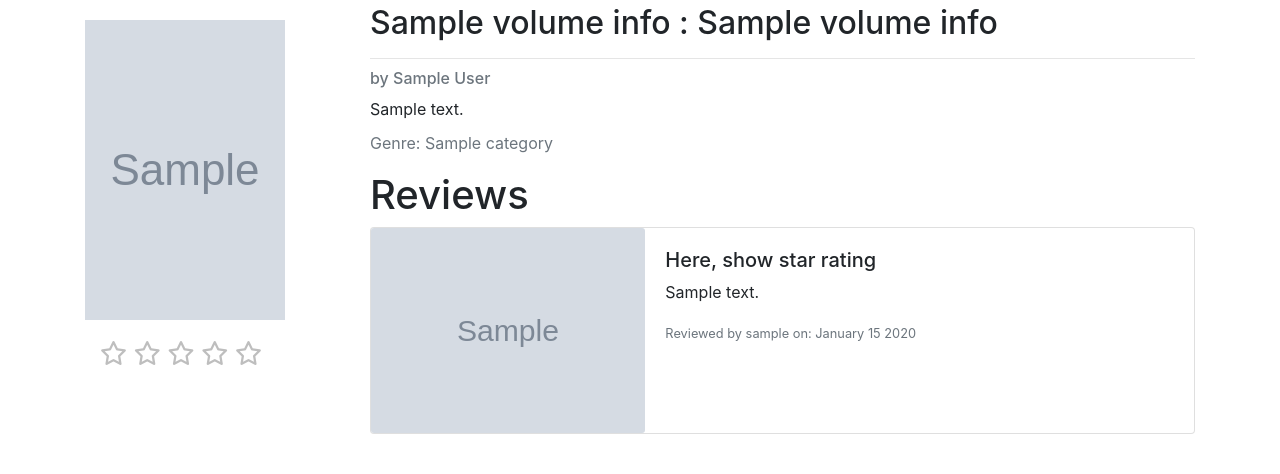
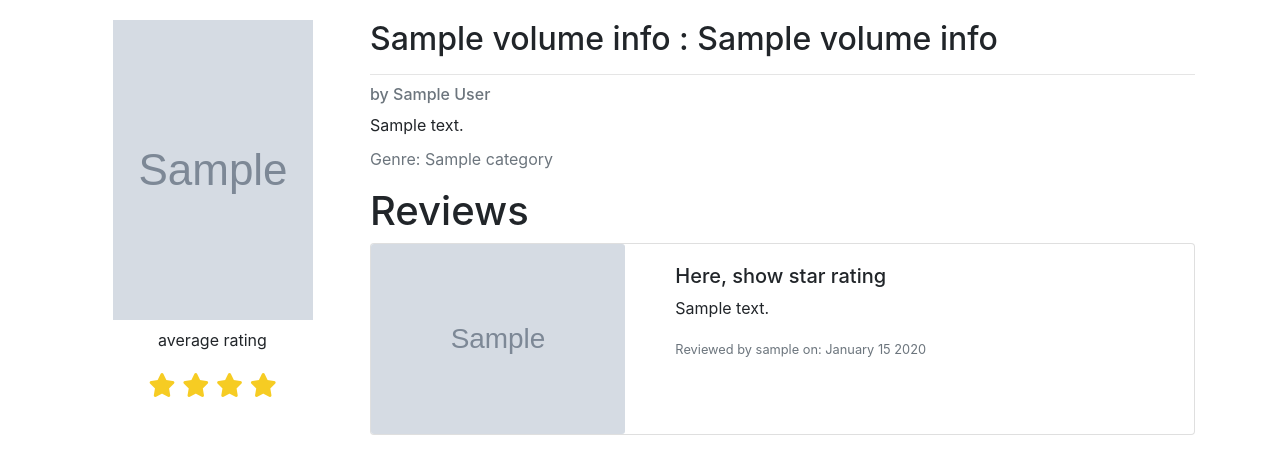
Before and after one commit to mariered0/29_Capstone-project1, a Flask app: template Booklyn/templates/book.html in a window 1280 px wide. Shown: the part 56-530 px from the top of the page. Run offline with Flask 2, Linux system fonts and the light colour scheme; tables that the repository leaves empty hold one stand-in row (values such as "Sample post"); the template is opened without the code that fills it: values that come from a table or form of the project are taken from there, most other values are stand-ins (such as "Sample title", 1, 10 or a date in 2020); grey boxes marked "Sample" are stand-in pictures; some libraries are stand-ins or nearby versions.

Commit message:
add average star rating in book detail page

```diff
--- a/Booklyn/app.py
+++ b/Booklyn/app.py
@@ -1,4 +1,5 @@
 import os
+from re import I
 
 from flask import Flask, request, render_template, redirect, flash, session, g
 from flask_debugtoolbar import DebugToolbarExtension
@@ -602,7 +603,7 @@ def update_review(user_id, review_id):
 ##########################################################
 
 @app.route('/books/<volumeId>', methods=['GET', 'POST'])
-def show_book(volumeId):
+def show_book(volumeId, rating=None, half=None):
     """Show book detail page with review form if the user already has the book in their list."""
 
     user = g.user
@@ -617,6 +618,21 @@ def show_book(volumeId):
         desc = result['volumeInfo']['description']
     else:
         desc = 'N/A'
+
+    if 'averageRating' in result['volumeInfo']:
+        # ave = result['volumeInfo']['averageRating']
+        if isinstance(result['volumeInfo']['averageRating'], int):
+            rating = int(result['volumeInfo']['averageRating'])
+            half = 0
+
+        if isinstance(result['volumeInfo']['averageRating'], float):
+            i, f = divmod(result['volumeInfo']['averageRating'], 1)
+            rating = int(i)
+            half = f
+            print('********************')
+            print('rating', rating)
+            print('half', half)
+
 
     # we're just checking if the book exist or not, so we don't want 404 error here.
     book = Book.query.filter_by(volumeId=volumeId).first()
@@ -634,15 +650,15 @@ def show_book(volumeId):
 
     # if the book is not in the db, do not show the review form
     if book == None:
-            return render_template('book.html', result=result, user=user, desc=desc)
+            return render_template('book.html', result=result, user=user, desc=desc, rating=rating, half=half)
 
     # if the book is in any of the lists for the user, show review form
     elif user.is_book_in_list(book.id):
-        return render_template('book.html', result=result, user=user, desc=desc, form=form, book=book)
+        return render_template('book.html', result=result, user=user, desc=desc, form=form, book=book, rating=rating, half=half)
 
     #If the book is in the db but not in user's list
     else:
-        return render_template('book.html', result=result, user=user, desc=desc, book=book)
+        return render_template('book.html', result=result, user=user, desc=desc, book=book, rating=rating, half=half)
 
 
 # @app.errorhandler(404)
--- a/Booklyn/forms.py
+++ b/Booklyn/forms.py
@@ -1,6 +1,6 @@
 from ast import Pass
 from flask_wtf import FlaskForm
-from wtforms import StringField, PasswordField, TextAreaField, SelectField
+from wtforms import StringField, PasswordField, TextAreaField, SelectField, RadioField
 from wtforms.validators import InputRequired, Email, Length, AnyOf
 
 
@@ -8,28 +8,28 @@ from wtforms.validators import InputRequired, Email, Length, AnyOf
 class UserAddForm(FlaskForm):
     """Form for adding users."""
 
-    username = StringField('Username', validators=[InputRequired()])
-    email = StringField('Email', validators=[InputRequired(), Email()])
-    password = PasswordField('Password', validators=[Length(min=6)])
-    image_url = StringField('(Optional) Image URL')
+    username = StringField('username', validators=[InputRequired()])
+    email = StringField('email', validators=[InputRequired(), Email()])
+    password = PasswordField('password', validators=[Length(min=6)])
+    image_url = StringField('(optional) image url')
 
 class LoginForm(FlaskForm):
     """Form for login users."""
 
-    username = StringField('Username', validators=[InputRequired()])
-    password = PasswordField('Password', validators=[Length(min=6)])
+    username = StringField('username', validators=[InputRequired()])
+    password = PasswordField('password', validators=[Length(min=6)])
 
 class UserEditForm(FlaskForm):
     """Form for editing users."""
 
-    username = StringField('Username', validators=[InputRequired()])
-    email = StringField('Email', validators=[InputRequired(), Email()])
-    password = PasswordField('Password', validators=[Length(min=6)])
-    image_url = StringField('(Optional) Image URL')
-    bio = TextAreaField('Bio', validators=[Length(max=500)])
+    username = StringField('username', validators=[InputRequired()])
+    email = StringField('email', validators=[InputRequired(), Email()])
+    password = PasswordField('password', validators=[Length(min=6)])
+    image_url = StringField('(optional) Image URL')
+    bio = TextAreaField('bio', validators=[Length(max=500)])
 
 class BookReviewForm(FlaskForm):
     """Form for book reviews."""
 
-    rating = SelectField('Rating', choices=[('1', '1'), ('2', '2'), ('3','3'), ('4','4'), ('5', '5')], validators=[AnyOf(values=['1', '2', '3', '4', '5'])])
-    review = TextAreaField('(Optional) Review', validators=[Length(max=500)])
+    rating = SelectField('rating', choices=[('1', '1'), ('2', '2'), ('3','3'), ('4','4'), ('5', '5')], validators=[AnyOf(values=['1', '2', '3', '4', '5'])])
+    review = TextAreaField('(optional) review', validators=[Length(max=500)])
--- a/Booklyn/static/app.js
+++ b/Booklyn/static/app.js
@@ -1,14 +1,7 @@
-// const postBtn = document.querySelector('#post_btn');
+//get all the stars
 
-// postBtn.addEventListener('submit', processForm)
-
-// function processForm(evt){
-//     evt.preventDefault();
-
-//     const rating1 = $('#rating_1').val();
-//     const rating2 = $('#rating_2').val();
-//     const rating3 = $('#rating_3').val();
-//     const rating4 = $('#rating_4').val();
-//     const rating5 = $('#rating_5').val();
-//     const review = $('#review').val();
-// }
+const one = document.querySelector('[data-star="1"]')
+const two = document.querySelector('[data-star="2"]')
+const three = document.querySelector('[data-star="3"]')
+const four = document.querySelector('[data-star="4"]')
+const five = document.querySelector('[data-star="5"]')
--- a/Booklyn/static/stylesheets/style.css
+++ b/Booklyn/static/stylesheets/style.css
@@ -32,8 +32,6 @@ home page
     background-repeat: no-repeat;
     background-size: cover;
 
-    /* for sticky nav */
-    padding-top: 0px;
 }
 
 #home-title {
@@ -44,14 +42,40 @@ home page
     text-shadow: 3px 3px #001219;
 }
 
+#home-container {
+    width: 100%;
+    /* height: 100%; */
+}
+
 
 /* ****************************************
 signup/login pages
 ***************************************** */
+.register {
+    height: 100vh;
+    background-image: url('/static/images/home_background_lighter.jpeg');
 
+    background-position: center;
+    background-repeat: no-repeat;
+    background-size: cover;
+}
 
+.sign-up-form {
+    background-color: #ffffff;
+    border-radius: 25px;
+}
 
+.title-font{
+    font-family: ClasterOleander, serif;
+}
 
+.join-message{
+    font-size: 1.5rem;
+}
+
+.register-text{
+    font-size: 5rem;
+}
 
 
 /* ****************************************
@@ -73,18 +97,12 @@ lists
     color: black;
 }
 
-
-
-
-
-
-
 /* ****************************************
 book detail show page
 ***************************************** */
 
 .star-rating {
-    color: #bebebe;
+    color: rgb(246, 204, 35);
     font-size: 1.5em;
 }
 
--- a/Booklyn/templates/book.html
+++ b/Booklyn/templates/book.html
@@ -7,26 +7,51 @@
 <div class="row">
   <div class="col-sm-12 col-lg-3 container">
     {% if result.volumeInfo.imageLinks %}
-      <img src="{{ result.volumeInfo.imageLinks['thumbnail'] }}" alt="book cover image"
-        class="mt-3" style="max-width: 200px; height: 300px;">
+    <div class="text-center">
+
+      <img src="{{ result.volumeInfo.imageLinks['thumbnail'] }}" alt="book cover image" class="mt-3"
+        style="max-width: 200px; height: 300px;">
       {% else %}
       <img src="/static/images/cover-not-available.png" class="mt-3 mr-3 book_not_available_img"
         alt="generic book image">
       </a>
+    </div>
     {% endif %}
-      <div id="star_div" class="col-md-auto mt-3">
-        <p class="star-rating">
-          <i class="fa-regular fa-star" data-star="1"></i>
-          <i class="fa-regular fa-star" data-star="2"></i>
-          <i class="fa-regular fa-star" data-star="3"></i>
-          <i class="fa-regular fa-star" data-star="4"></i>
-          <i class="fa-regular fa-star" data-star="5"></i>
-        </p>
+  </div>
+
+  {% if rating %}
+  <div class="text-center">
+    <p class="pt-2">average rating </p>
+
+    <div id="star_div" class="col-md-auto mt-3 star-rating">
+
+      {% for i in range(0, rating) %}
+      <i class="fa-solid fa-star"></i>
+      {% endfor %}
+      {% if half %}
+      <i class="fa fa-star-half-o" aria-hidden="true" id="half_star"></i>
+      {% endif %}
+
+
+      {% if half == 0 %}
+      {% for i in range(0, 5 - rating) %}
+      <i class="fa-regular fa-star"></i>
+      {% endfor %}
+      {% endif %}
+
+      {% if half %}
+      {% for i in range(0, 5 - rating - 1) %}
+      <i class="fa-regular fa-star"></i>
+      {% endfor %}
+      {% endif %}
+
+    </div>
+  </div>
+  {% endif %}
 </div>
 
 
-  </div>
-  <div class="col-9">
+<div class="col-9 container pt-3">
   <div>
     <h2>
       {{ result.volumeInfo.title }}
@@ -61,7 +86,7 @@
   {% for review in book.reviews %}
 
   <div class="card mb-3">
-      <div class="row no-gutters">
+    <div class="row">
       <div class="col-md-4">
         <div>
           <img src="{{ review.user.image_url }}" class="card-img" alt="user image">
@@ -71,7 +96,8 @@
         <div class="card-body">
           <h5>Here, show star rating
             {% if g.user == review.user %}
-              <form action="/users/{{ user.id }}/reviews/{{ review.id }}/delete" method="POST" class="delete-form d-inline">
+            <form action="/users/{{ user.id }}/reviews/{{ review.id }}/delete" method="POST"
+              class="delete-form d-inline">
               <button class="btn btn-sm btn-secondary d-inline">
                 <i class="fa-solid fa-trash-can"></i>
             </form>
@@ -79,7 +105,8 @@
           </h5>
 
           <p class="card-text">{{ review.review }}</p>
-            <p class="card-text"><small class="text-muted">Reviewed by {{review.user.username}} on: {{ review.date_added.strftime('%B %d %Y') }}</small></p>
+          <p class="card-text"><small class="text-muted">Reviewed by {{review.user.username}} on:
+              {{ review.date_added.strftime('%B %d %Y') }}</small></p>
         </div>
       </div>
     </div>
@@ -90,8 +117,8 @@
   {% endif %}
 
   {% if form and not user.user_reviewed(book.id) %}
-    <div>
-      <h1 class="mt-3">Write a review?</h1>
+  <div class="pb-3">
+    <h1 class="mt-3">write a review?</h1>
     <form method="POST" id="review_form">
       {{ form.hidden_tag() }}
 
@@ -106,57 +133,18 @@
         {{ field(placeholder=field.label.text, class="form-control") }}
       </div>
       {% endfor %}
-
-        <button class="btn btn-primary btn-lg btn-block">Post</button>
+      <div class="text-center">
+        <button class="btn btn-info btn">post</button>
+      </div>
     </form>
   </div>
   {% endif %}
-
-
-
-
-    <!-- {% if form %}
-<div>
-  <form method="POST" class="review_form" action="/books/{{ result.id }}" id="review_form" name="review">
-    <div class="form-group">
-      <ul>
-        <li><label for="rating_1">1</label>
-        <input type="radio" name="rating" id="rating_1" value="1"></li>
-        <li><label for="rating_2">2</label>
-        <input type="radio" name="rating" id="rating_2" value="2"></li>
-        <li><label for="rating_3">3</label>
-        <input type="radio" name="rating" id="rating_3" value="3"></li>
-        <li><label for="rating_4">4</label>
-        <input type="radio" name="rating" id="rating_4" value="4"></li>
-        <li><label for="rating_5">5</label>
-        <input type="radio" name="rating" id="rating_5" value="5"></li>
-      </ul>
-
-      {% for fieldName, errorMessages in form.errors.items() %}
-      {% for err in errorMessages %}
-      <span class="text-danger">{{ err }}</span>
-      {% endfor %}
-      {% endfor %}
-
-    </div>
-    <div class="form-group">
-      <label for="review">Review: </label>
-      <textarea class="form-control" name="review" id="review" rows="3"></textarea>
-
-
-    </div>
-
-    <button class="btn btn-primary btn-lg btn-block" id="post_btn" form="review_form" type="submit">Post</button>
-
-  </form>
-</div>
-{% endif %} -->
-
-  </div>
 
 </div>
 
 
 
 
+
+
 {% endblock %}
```
Also changed, not shown: Booklyn/templates/home.html (+5 -13 lines), Booklyn/templates/users/login.html (+10 -3 lines), Booklyn/templates/users/signup.html (+11 -4 lines). Lines whose indentation alone changed are shown as unchanged.
